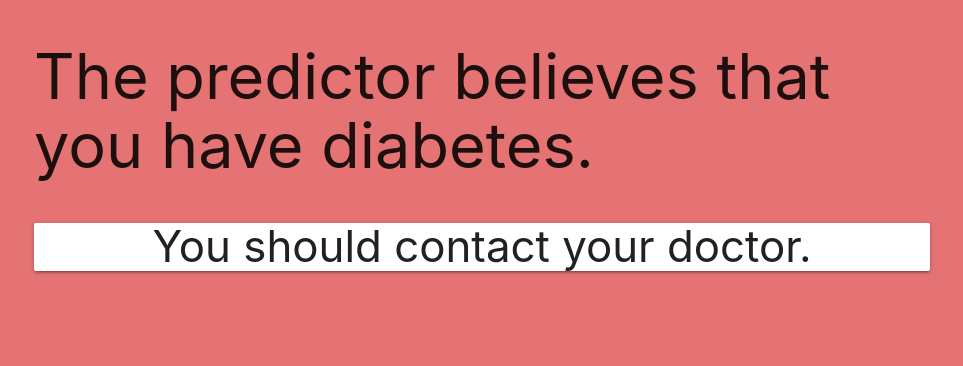
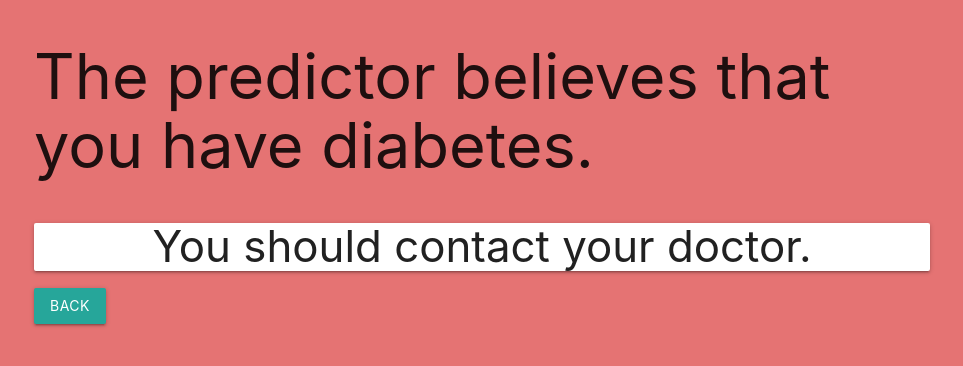
Before and after one commit to ishan22/score_data_test, a website: page diabetic.html in a window 1280 px wide. Shown: the whole page, without its empty margins (158-1121 px from the left). Drawn offline with nearby package versions, Linux system fonts and the light colour scheme; no server answers.

Commit message:
Add back button

```diff
--- a/diabetic.html
+++ b/diabetic.html
@@ -17,6 +17,7 @@
           <h1 id="score"></h1>
           <h3>You should contact your doctor.</h3>
         </div>
+        <a class="waves-effect waves-light btn" href="http://localhost:8080/">Back</a>
 
     </div
     <!--Import jQuery before materialize.js-->
```
Also changed, not shown: nondiabetic.html (+1 -0 lines).
